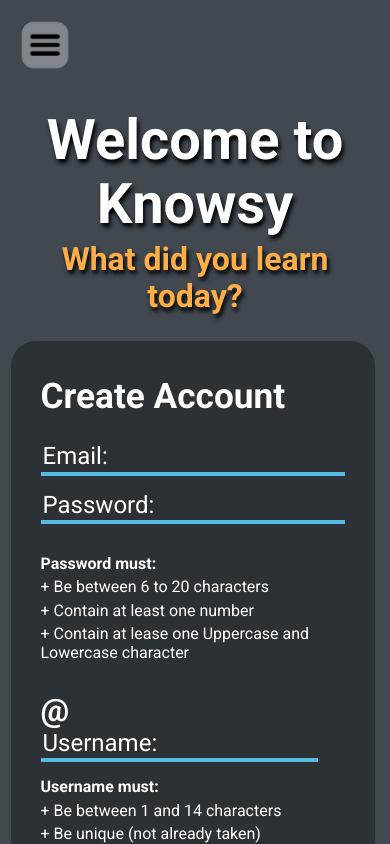
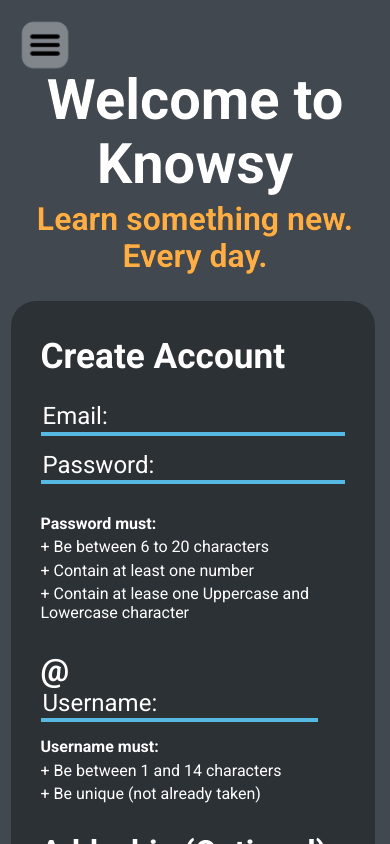
Before and after one commit to Mayden-Academy/2020-sept-knowsys-frontend, a React (Create React App) app: page /createaccount in a window 390 px wide. Shown: the top 844 px of the page. Built offline with nearby package versions, Linux system fonts and the light colour scheme.

Commit message:
removed MobileMeny, changed text shadow on mobile query

```diff
--- a/src/Components/BurgerMenu/index.js
+++ b/src/Components/BurgerMenu/index.js
@@ -6,7 +6,7 @@
 class BurgerMenu extends React.Component {
     render() {
       return (
-        <Link to = "/LoginPage">
+        <Link to = "/burger">
           <img className="burgerMenuButton" src= {burgerMenu} alt= 'icon' />
         </Link>
       )
--- a/src/Components/HomepageHeader/index.js
+++ b/src/Components/HomepageHeader/index.js
@@ -6,7 +6,7 @@
       return (
           <div class="homepageHeader">
               <h1>Welcome to Knowsy</h1>
-              <h2>What did you learn today?</h2>
+              <h2>Learn something new. Every day.</h2>
           </div>
       )
     }
--- a/src/Components/HomepageHeader/style.css
+++ b/src/Components/HomepageHeader/style.css
@@ -12,12 +12,15 @@
 
 .homepageHeader {
     margin-left: 30px;
-    text-shadow: 2px 4px 4px #000000;
+    text-shadow: 2px 4px 4px rgba(0, 0, 0, 0.8);
 }
 
 @media only screen and (max-width: 750px) {
     .homepageHeader {
-    margin-right: 30px;
+    text-shadow: 0px 0px 0px #000000;
+    margin-left: 20px;
+    margin-right: 20px;
+    margin-top: -20px;
     text-align: center;
       }
     }
--- a/src/Components/NavBar/style.css
+++ b/src/Components/NavBar/style.css
@@ -60,6 +60,6 @@
     .navMenu {
             position: sticky;
             top: 20px;
-            margin-top: 20px;
+
     }
 }
--- a/src/Components/UserPage/style.css
+++ b/src/Components/UserPage/style.css
@@ -27,3 +27,10 @@
 .bioContent {
     font-family: "JetBrains Mono", monospace;
 }
+
+@media only screen and (max-width: 750px) {
+    .usernameHeader {
+    text-align: center;
+    text-shadow: 0px 0px 0px #000000;
+      }
+    }
--- a/src/index.js
+++ b/src/index.js
@@ -8,7 +8,6 @@
 import HomepageHeader from "./Components/HomepageHeader"
 import UserPage from "./Components/UserPage"
 import LoginPage from "./Components/LoginPage";
-
 import { Route, Link, BrowserRouter as Router, Switch} from 'react-router-dom';
 
 class Routing extends React.Component {
@@ -24,7 +23,6 @@
                         <Route path="/login" component={ LoginPage } />
                         <Route path="/user" exact component={ UserPage } />
                         <Route path="/createaccount" exact component={ CreateAccountPage } />
-                        {/* <Route path="/addTil" exact component={ AddTilPage } /> */}
                         {/*<Route component={NotFound} />*/}
                     </Switch>
                 </div>
```
Lines whose indentation alone changed are shown as unchanged.
